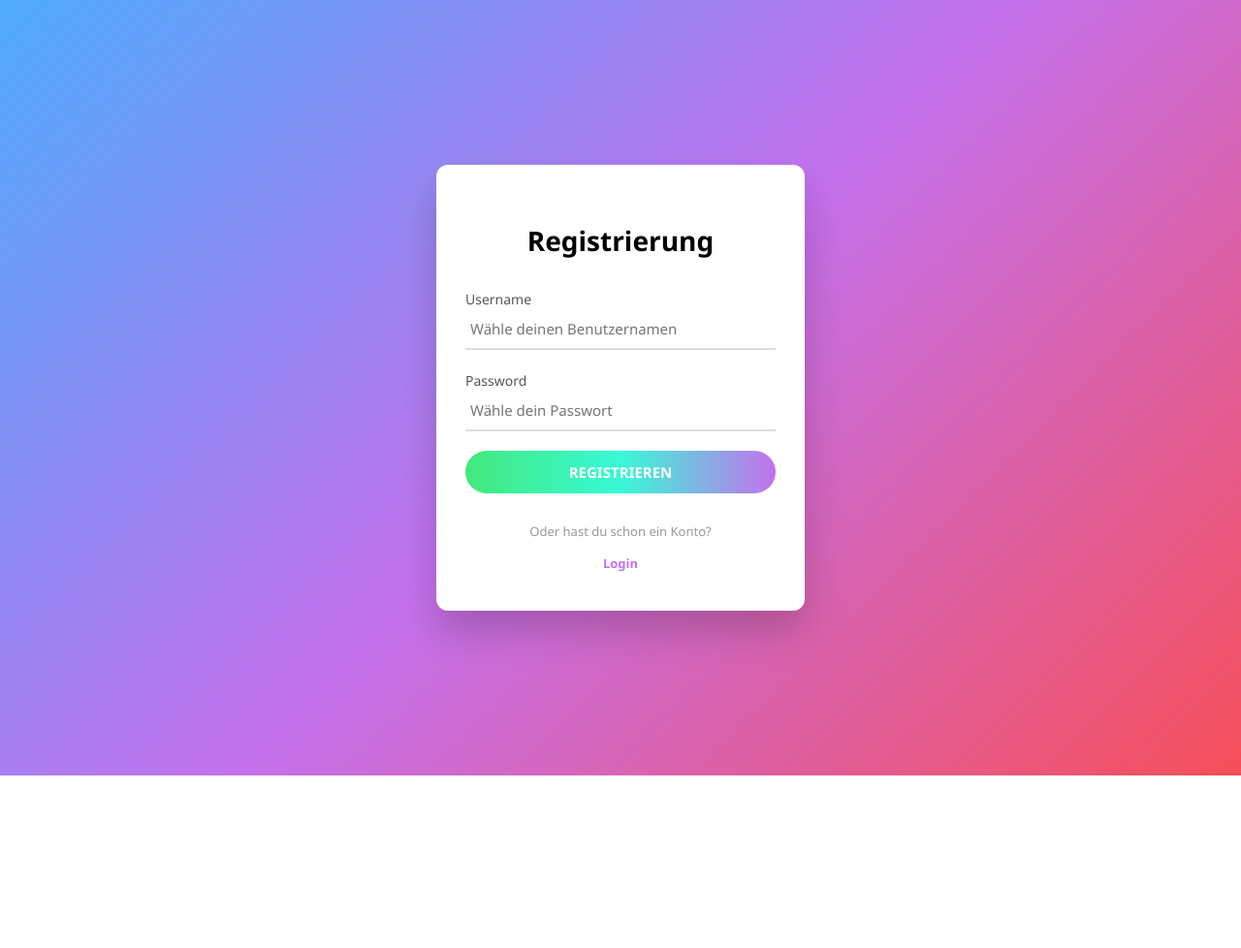
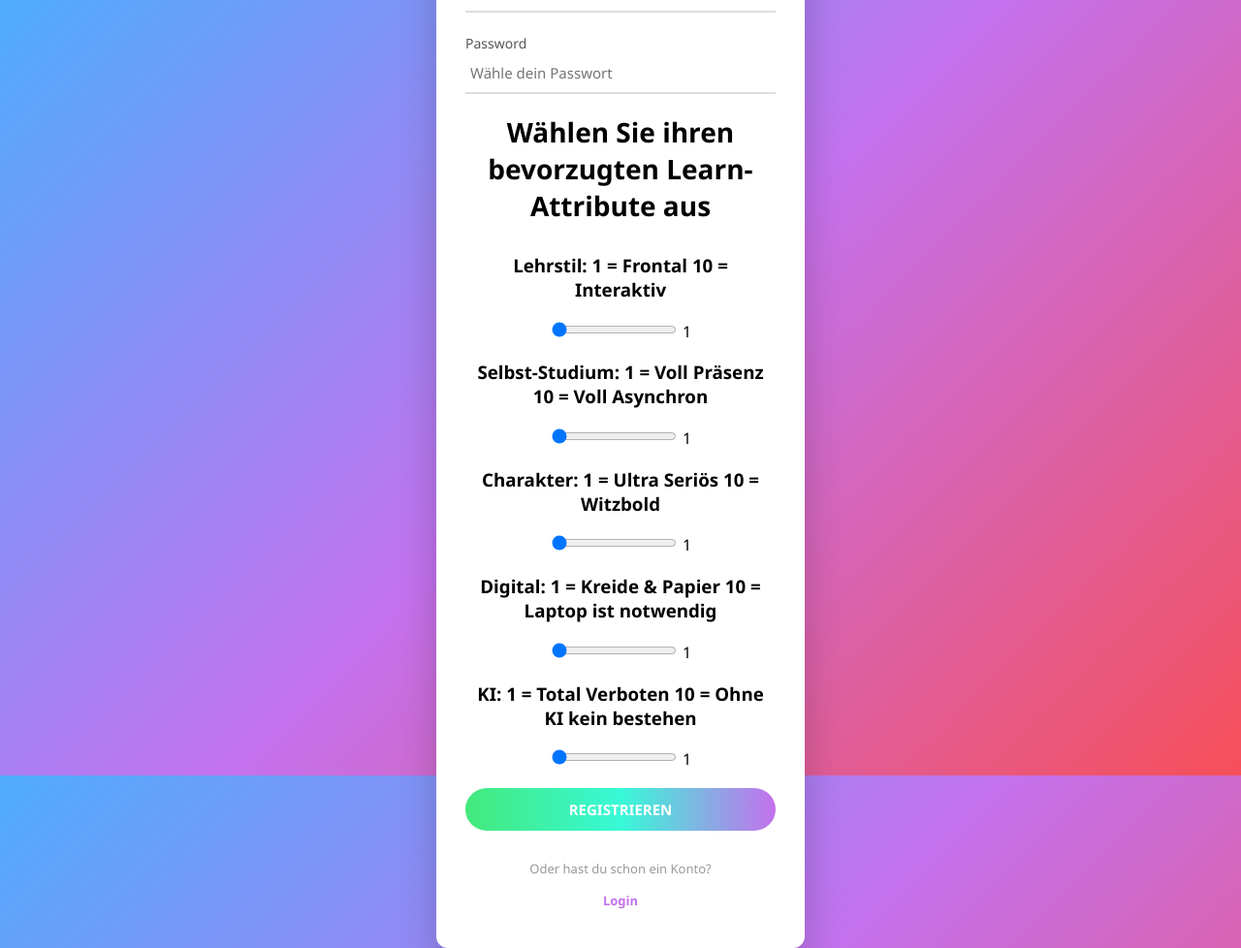
Before and after one commit to MoritzSeeger/Web-App---UniNtelligent---MoritzSeeger_JoanSchagon, a Flask app: page /register in a window 1280 px wide. Shown: the whole page at 97% size. Before the commit the page ends 800 px from the top, so only its background shows below. Run offline with Flask 3, Linux system fonts and the light colour scheme.

Commit message:
FINALLY MANAGED TO PULL THIS BRANCH :) Addfed user traits to DB and include in register post method

```diff
--- a/app.py
+++ b/app.py
@@ -71,12 +71,17 @@ def register():
     if request.method == 'POST':
         username = request.form['username']
         password = request.form['password']
+        teaching_style = int(request.form["teaching_style"])
+        self_study     = int(request.form["self_study"])
+        character      = int(request.form["character"])
+        digital        = int(request.form["digital"])
+        ai_usage       = int(request.form["ai_usage"])
 
         existing_user = db.get_user_by_username(username)
         if existing_user is not None:
             error = "Benutzername existiert bereits."
         else:
-            db.insert_user(username, password)
+            db.insert_user(username, password, teaching_style, self_study, character, digital, ai_usage)
 
             user = db.get_user(username, password)
             session['user_id'] = user['id']
@@ -191,3 +196,7 @@ def debug_db():
 
 if __name__ == '__main__':
     app.run(debug=True)
+
+@app.route('/traits')
+def save_traits():
+    db_path = os.path.join()
--- a/db.py
+++ b/db.py
@@ -60,11 +60,11 @@ def get_user_by_username(username):
 
 
 # Added neuen Benutzer
-def insert_user(username, password):
+def insert_user(username, password, teaching_style, self_Study, character, digital, ai_usage):
     db_con = get_db_con()
     # SQl setzt ROlle automatisch auf 'Student'
     db_con.execute(
-        'INSERT INTO users (username, password) VALUES (?, ?)',
-        (username, password)
+        'INSERT INTO users (username, password, teaching_style, self_study, character, digital, ai_usage) VALUES (?, ?, ?, ?, ?, ?, ?)',
+        (username, password, teaching_style, self_Study, character, digital, ai_usage)
     )
     db_con.commit()
--- a/sql/create_schema_Table.sql
+++ b/sql/create_schema_Table.sql
@@ -9,6 +9,11 @@ CREATE TABLE users (
     id INTEGER PRIMARY KEY AUTOINCREMENT,
     username TEXT UNIQUE NOT NULL,
     password TEXT NOT NULL,
+    teaching_style INTEGER NOT NULL CHECK(teaching_style BETWEEN 1 AND 10),
+    selfstudy INTEGER NOT NULL CHECK(selfstudy BETWEEN 1 AND 10),
+    character INTEGER NOT NULL CHECK(character BETWEEN 1 AND 10),
+    digital INTEGER NOT NULL CHECK(digital BETWEEN 1 AND 10),
+    ai_usage INTEGER NOT NULL CHECK(ai_usage BETWEEN 1 AND 10),
     role TEXT NOT NULL DEFAULT 'Student'
 );
 
--- a/templates/register.html
+++ b/templates/register.html
@@ -25,6 +25,55 @@
                 <input type="password" name="password" placeholder="Wähle dein Passwort" required />
             </div>
 
+            <h1>Wählen Sie ihren bevorzugten Learn-Attribute aus</h1>
+
+            <div class="slider-container">
+
+                <div class="slider-row">
+                    <h3> Lehrstil: 1 = Frontal 10 = Interaktiv </h3>
+                <input type="range" id="slider1" name="teaching_style" min="1" max="10" step="1" value="1">
+                <span class="slider-value" id="value1">1</span>
+                </div>
+
+                <div class="slider-row">
+                    <h3> Selbst-Studium: 1 = Voll Präsenz 10 = Voll Asynchron </h3>
+                <input type="range" id="slider2" name="self_study" min="1" max="10" step="1" value="1">
+                <span class="slider-value" id="value2">1</span>
+                </div>
+
+                <div class="slider-row">
+                    <h3> Charakter: 1 = Ultra Seriös 10 = Witzbold </h3>
+                <input type="range" id="slider3" name="character" min="1" max="10" step="1" value="1">
+                <span class="slider-value" id="value3">1</span>
+                </div>
+
+                <div class="slider-row">
+                    <h3> Digital: 1 = Kreide & Papier 10 = Laptop ist notwendig </h3>
+                <input type="range" id="slider4" name="digital" min="1" max="10" step="1" value="1">
+                <span class="slider-value" id="value4">1</span>
+                </div>
+
+                <div class="slider-row">
+                    <h3> KI: 1 = Total Verboten 10 = Ohne KI kein bestehen </h3>
+                <input type="range" id="slider5" name="ai_usage" min="1" max="10" step="1" value="1">
+                <span class="slider-value" id="value5">1</span>
+                </div>
+            </div>
+            <h3>  </h3>
+            <script>
+
+        for (let i = 1; i <= 5; i++) {
+        const slider = document.getElementById(`slider${i}`);
+        const valueDisplay = document.getElementById(`value${i}`);
+
+        slider.addEventListener("input", () => {
+            valueDisplay.textContent = slider.value;
+        });
+        }
+    </script>
+
+
+
             <button class="login-btn" type="submit">REGISTRIEREN</button>
         </form>
 
```
Also changed, not shown: templates/traits.html (added, +82 -0 lines), match_logic.py (added).
